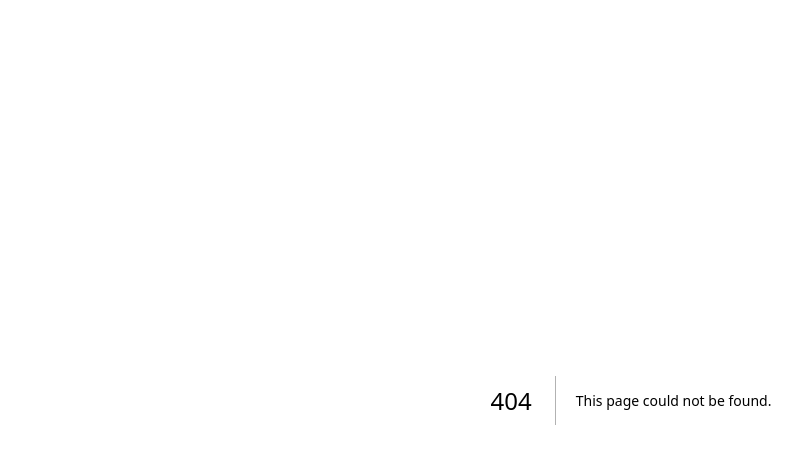
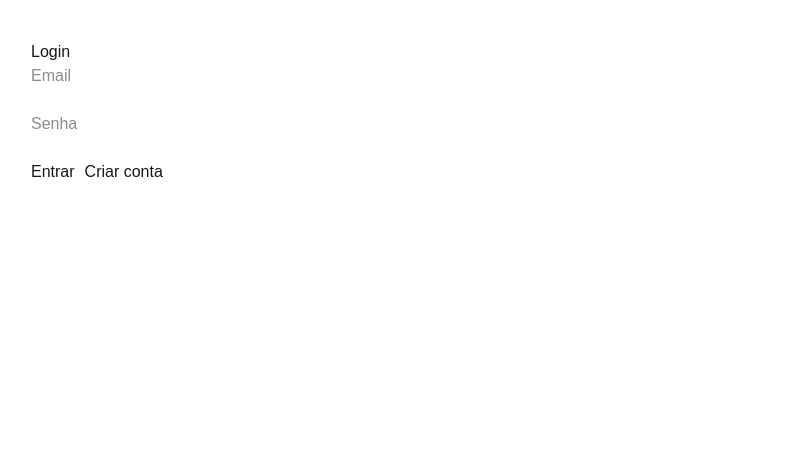
Before and after one commit to orafaelpessoa/alliance-autoservice, a Next.js app: page /login in a window 1280 px wide. Before the commit this address had no page. Shown: the top 464 px of the page, without its empty margins (9-811 px from the left). Built offline with nearby package versions, Linux system fonts and the light colour scheme; no server answers.

Commit message:
estruturação + login inicializados

```diff
--- /dev/null
+++ b/app/dashboard/page.tsx
@@ -0,0 +1,38 @@
+'use client'
+
+import { useEffect, useState } from 'react'
+import { supabase } from '@/lib/supabaseClient'
+import { useRouter } from 'next/navigation'
+
+export default function Dashboard() {
+  const [email, setEmail] = useState<string | null>(null)
+  const router = useRouter()
+
+  useEffect(() => {
+    const checkUser = async () => {
+      const { data } = await supabase.auth.getUser()
+
+      if (!data.user) {
+        router.push('/login')
+      } else {
+        setEmail(data.user.email ?? null)
+      }
+    }
+
+    checkUser()
+  }, [router])
+
+  const handleLogout = async () => {
+    await supabase.auth.signOut()
+    router.push('/login')
+  }
+
+  return (
+    <div style={{ padding: 40 }}>
+      <h1>Dashboard</h1>
+      <p>Logado como: {email}</p>
+
+      <button onClick={handleLogout}>Sair</button>
+    </div>
+  )
+}
--- /dev/null
+++ b/app/login/page.tsx
@@ -0,0 +1,64 @@
+'use client'
+
+import { useState } from 'react'
+import { supabase } from '@/lib/supabaseClient'
+import { useRouter } from 'next/navigation'
+
+export default function LoginPage() {
+  const [email, setEmail] = useState('')
+  const [password, setPassword] = useState('')
+  const router = useRouter()
+
+  const handleLogin = async () => {
+    const { error } = await supabase.auth.signInWithPassword({
+      email,
+      password,
+    })
+
+    if (error) {
+      alert(error.message)
+    } else {
+      router.push('/dashboard')
+    }
+  }
+
+  const handleSignup = async () => {
+    const { error } = await supabase.auth.signUp({
+      email,
+      password,
+    })
+
+    if (error) {
+      alert(error.message)
+    } else {
+      alert('Usuário criado! Faça login.')
+    }
+  }
+
+  return (
+    <div style={{ padding: 40 }}>
+      <h1>Login</h1>
+
+      <input
+        type="email"
+        placeholder="Email"
+        value={email}
+        onChange={(e) => setEmail(e.target.value)}
+      />
+      <br /><br />
+
+      <input
+        type="password"
+        placeholder="Senha"
+        value={password}
+        onChange={(e) => setPassword(e.target.value)}
+      />
+      <br /><br />
+
+      <button onClick={handleLogin}>Entrar</button>
+      <button onClick={handleSignup} style={{ marginLeft: 10 }}>
+        Criar conta
+      </button>
+    </div>
+  )
+}
--- /dev/null
+++ b/lib/supabaseClient.ts
@@ -0,0 +1,6 @@
+import { createClient } from '@supabase/supabase-js'
+
+export const supabase = createClient(
+  process.env.NEXT_PUBLIC_SUPABASE_URL!,
+  process.env.NEXT_PUBLIC_SUPABASE_ANON_KEY!
+)
--- a/package.json
+++ b/package.json
@@ -9,6 +9,7 @@
     "lint": "eslint"
   },
   "dependencies": {
+    "@supabase/supabase-js": "^2.95.3",
     "clsx": "^2.1.1",
     "next": "16.1.6",
     "react": "19.2.3",
```
Also changed, not shown: 1 other file (tests, documents, lock files or other folders).
